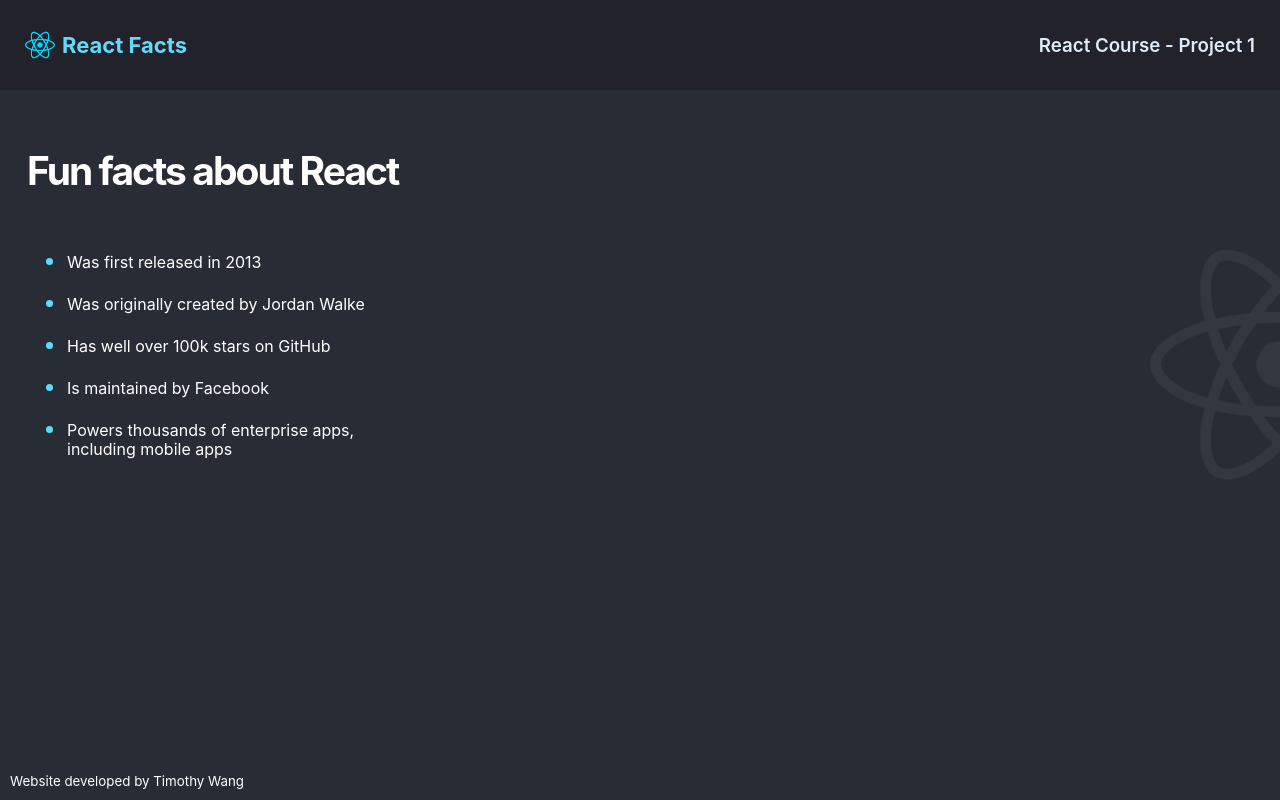
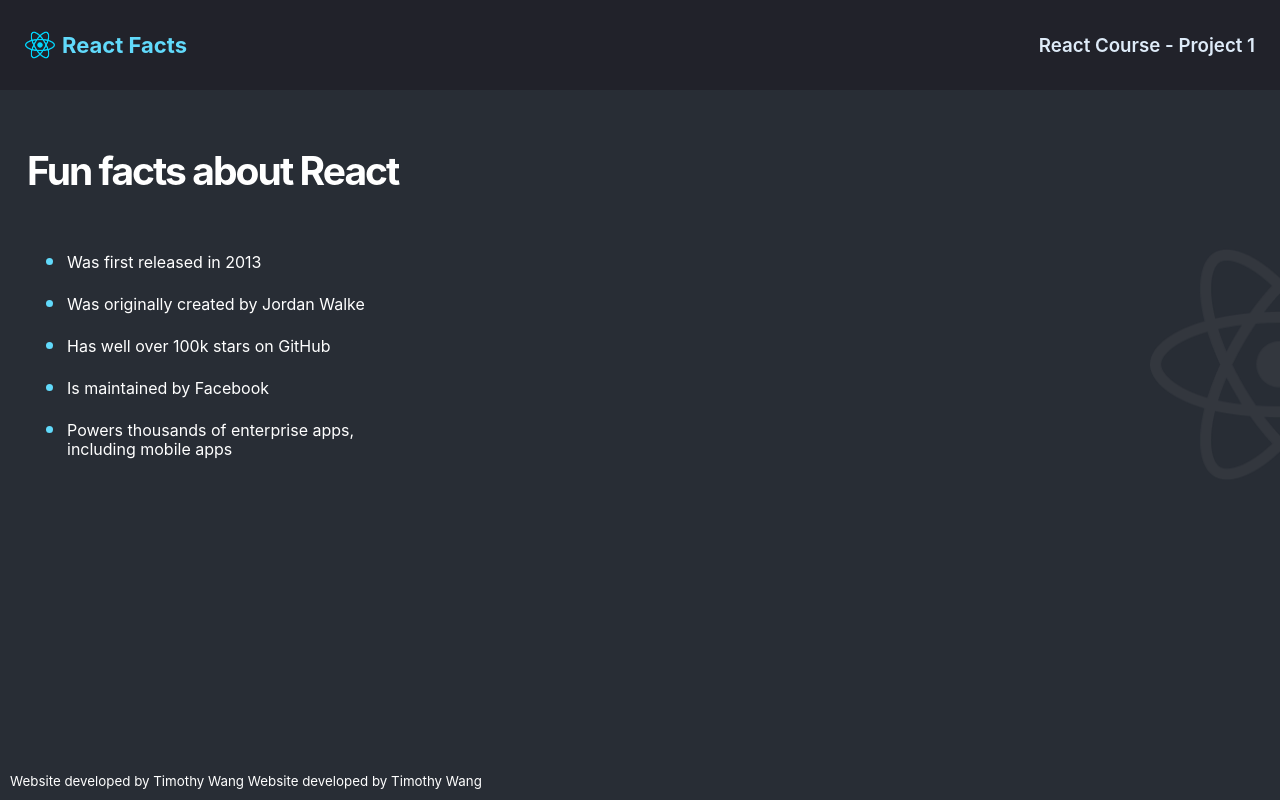
Before and after one commit to timzw961/React-Facts-Website, a React (Create React App) app: page / in a window 1280 px wide. Built offline with nearby package versions, Linux system fonts and the light colour scheme.

Commit message:
another test

```diff
--- a/src/components/Footer.js
+++ b/src/components/Footer.js
@@ -4,6 +4,7 @@
     return (
         <footer>
             <small> Website developed by Timothy Wang </small>
+            <small> Website developed by Timothy Wang </small>
         </footer>
     )
 }
```
